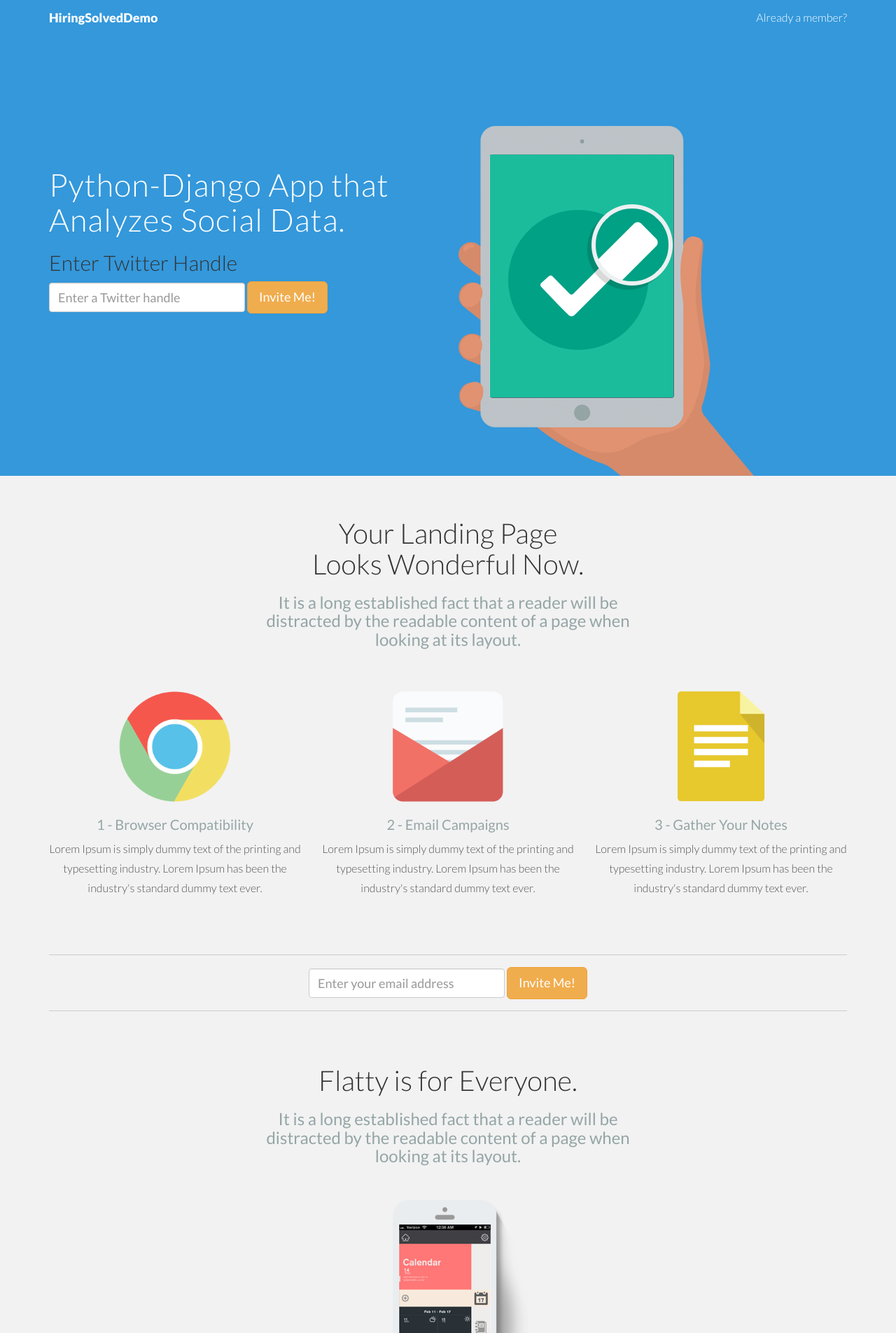
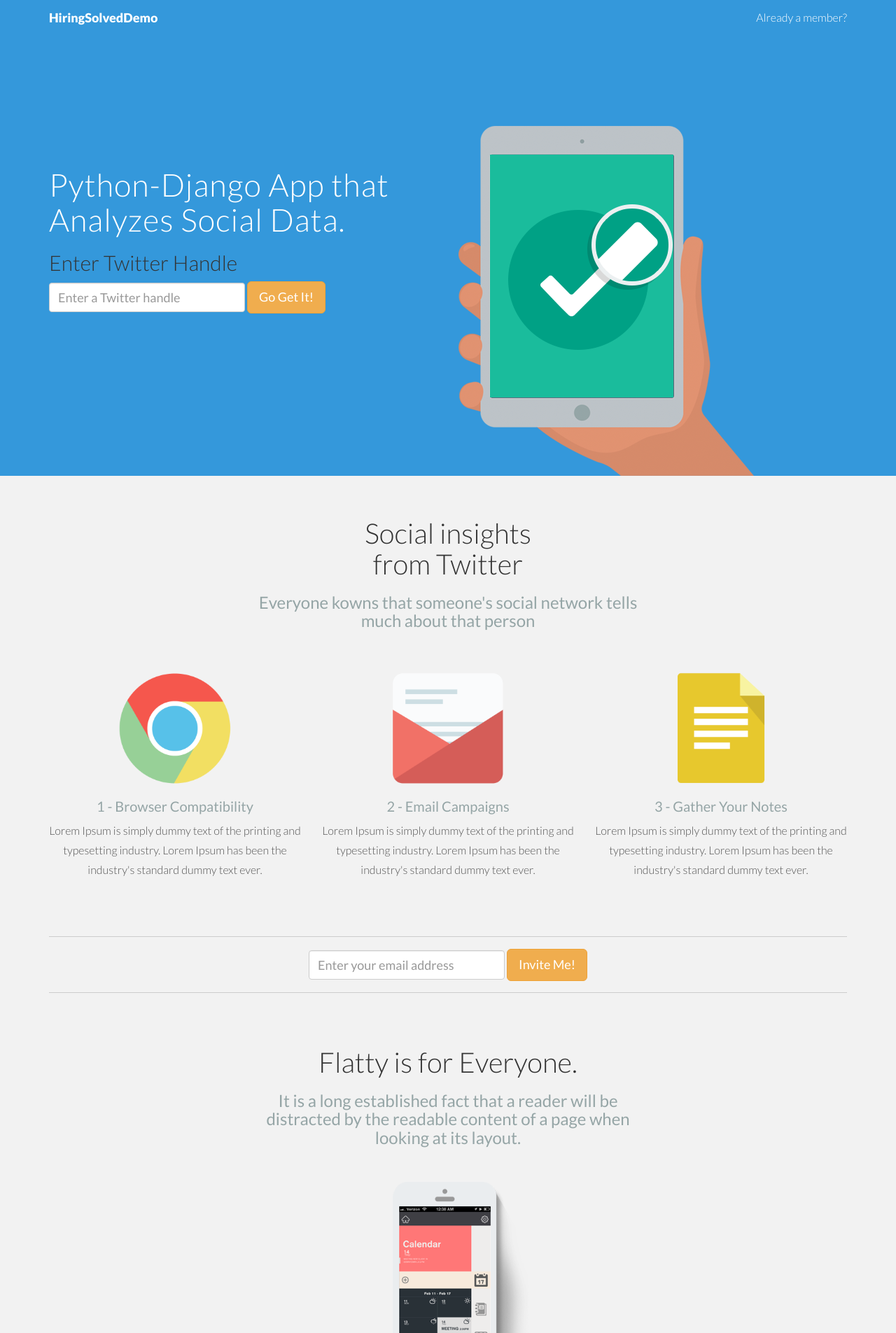
Before and after one commit to freedomcuautli/CandidateHunt, a Django app: page / in a window 1280 px wide. Shown: the top 1905 px of the page at 70% size. Run offline with Django 3.2, Linux system fonts and the light colour scheme; some libraries are stand-ins or nearby versions.

Commit message:
added theme

```diff
--- a/social/templates/index.html
+++ b/social/templates/index.html
@@ -60,11 +60,11 @@
 					  <div class="form-group">
 					    <input type="email" class="form-control" id="exampleInputEmail1" placeholder="Enter a Twitter handle">
 					  </div>
-					  <button type="submit" class="btn btn-warning btn-lg">Invite Me!</button>
+					  <button type="submit" class="btn btn-warning btn-lg">Go Get It!</button>
 					</form>
 				</div><!-- /col-lg-6 -->
 				<div class="col-lg-6">
-					<img class="img-responsive" src={% static "assets/img/ipad-hand.png" %} alt="">
+					<img class="img-responsive" src={% static "img/ipad-hand.png" %} alt="">
 				</div><!-- /col-lg-6 -->
 
 			</div><!-- /row -->
@@ -75,8 +75,8 @@
 	<div class="container">
 		<div class="row mt centered">
 			<div class="col-lg-6 col-lg-offset-3">
-				<h1>Your Landing Page<br/>Looks Wonderful Now.</h1>
-				<h3>It is a long established fact that a reader will be distracted by the readable content of a page when looking at its layout.</h3>
+				<h1>Social insights<br/>from Twitter</h1>
+				<h3>Everyone kowns that someone's social network tells much about that person</h3>
 			</div>
 		</div><!-- /row -->
 
```
